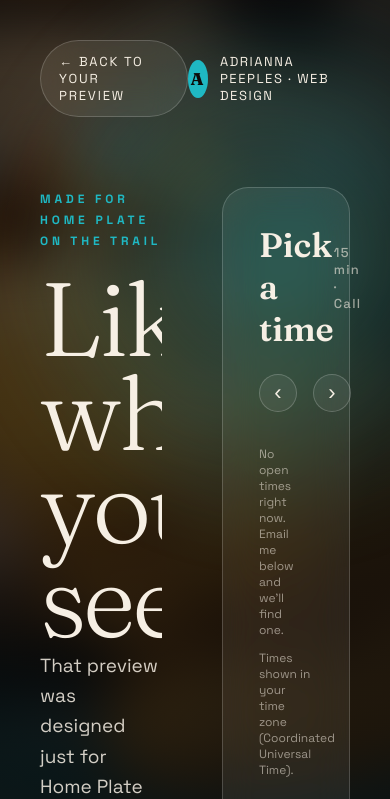
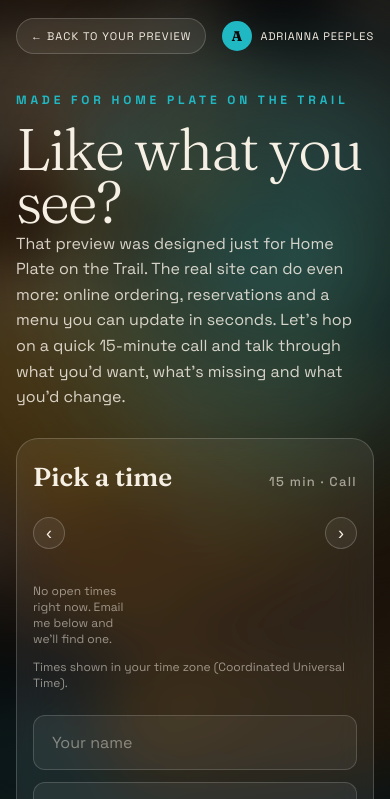
Before and after one commit to adripeeps-dotcom/sites, a plain HTML site: page home-plate-dunedin/book.html in a window 390 px wide. Shown: the top 799 px of the page. Drawn offline with Linux system fonts and the light colour scheme; no server answers.

Commit message:
Publish home-plate-dunedin

```diff
--- a/home-plate-dunedin/book.html
+++ b/home-plate-dunedin/book.html
@@ -59,10 +59,31 @@ textarea{min-height:90px;resize:vertical}
 .card.sent form,.card.sent .pick{display:none}.card.sent .done{display:block}
 .alt{margin-top:18px;text-align:center;font-size:13px;color:rgba(246,239,228,.6)}
 footer{margin-top:70px;display:flex;justify-content:space-between;font-size:12px;letter-spacing:.2em;text-transform:uppercase;color:rgba(246,239,228,.45)}
+
+@media (max-width:820px){
+ .wrap{padding:18px 16px 40px}
+ header{margin-bottom:34px;gap:12px}
+ .back{padding:10px 14px;font-size:11px;letter-spacing:.1em;white-space:nowrap}
+ .me{font-size:11px;letter-spacing:.08em;gap:8px}.me .av{width:30px;height:30px;font-size:14px}
+ .me span.full{display:none}
+ .grid{grid-template-columns:minmax(0,1fr);gap:28px}
+ h1{font-size:15vw;margin:14px 0 18px}
+ .intro p{font-size:16px}
+ .steps,.fh{display:none}
+ .card{padding:22px 16px;border-radius:22px}
+ .card h2{font-size:26px}
+ .dwrap{gap:6px}.arr{flex:0 0 32px;height:32px;font-size:18px}
+ .day{flex:0 0 64px;padding:10px 0}.day b{font-size:22px}
+ .times{grid-template-columns:repeat(3,1fr);gap:8px;max-height:none}
+ .t{padding:12px 0;font-size:14px}
+ .row{grid-template-columns:1fr}
+ input,textarea{font-size:16px}
+ footer{flex-direction:column;gap:8px;margin-top:40px}
+}
 </style></head><body>
 <div class="bg"><img src="img/gm02.jpg" alt=""></div><div class="glow"></div>
 <div class="wrap">
-<header><a class="back glass" href="index.html">← Back to your preview</a><div class="me"><div class="av">A</div>Adrianna Peeples · Web design</div></header>
+<header><a class="back glass" href="index.html">← Back to your preview</a><div class="me"><div class="av">A</div><span>Adrianna Peeples<span class="full"> · Web design</span></span></div></header>
 <div class="grid">
 <div class="intro">
 <span class="lab">Made for Home Plate on the Trail</span>
```
